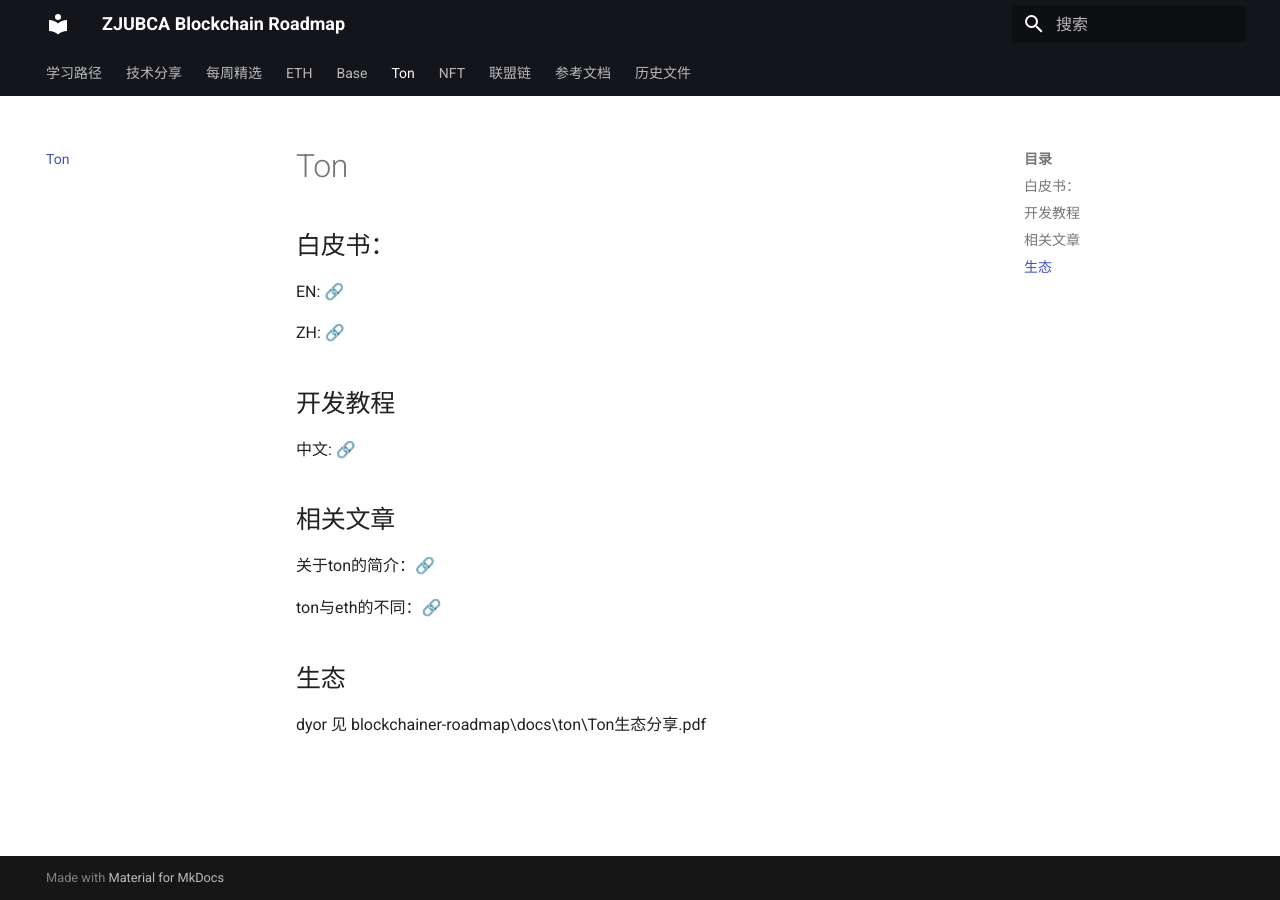
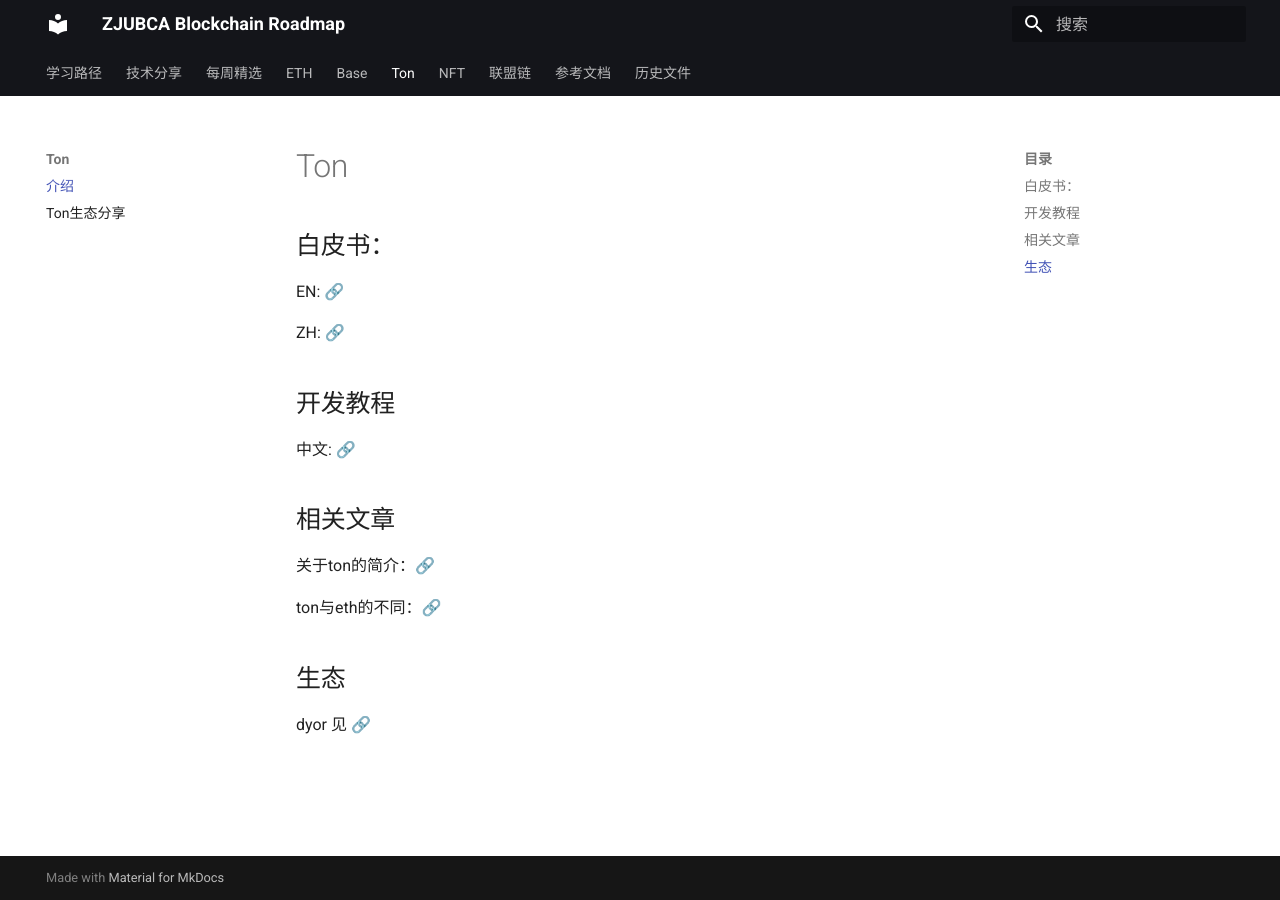
Before and after one commit to ZJUBCA/roadmap, an MkDocs documentation site: the page built from docs/ton/ton.md, in a window 1280 px wide. Built offline with MkDocs 1.6.1 and Material for MkDocs 9.7.7, drawn with Linux system fonts in a browser that asks for light colours; some of the changed lines change nothing that is shown.

Commit message:
fix: ton ecosystem ppt link error

```diff
--- a/docs/ton/ton.md
+++ b/docs/ton/ton.md
@@ -19,4 +19,4 @@
 
 ## 生态
 
-dyor 见 blockchainer-roadmap\docs\ton\Ton生态分享.pdf
+dyor 见 [🔗](Ton生态分享.pdf)
--- a/mkdocs.yml
+++ b/mkdocs.yml
@@ -17,7 +17,9 @@
           - 介绍: base/base_intro.md
           - Farcaster: base/base_farcaster.md
           - Degen: base/base_degen.md
-    - Ton: ton/ton.md
+    - Ton:
+          - 介绍: ton/ton.md
+          - Ton生态分享: ton/Ton生态分享.pdf
     - NFT: nft/nft.md
     - 联盟链: consortium/consortium.md
     - 参考文档: reference/reference.md
```
